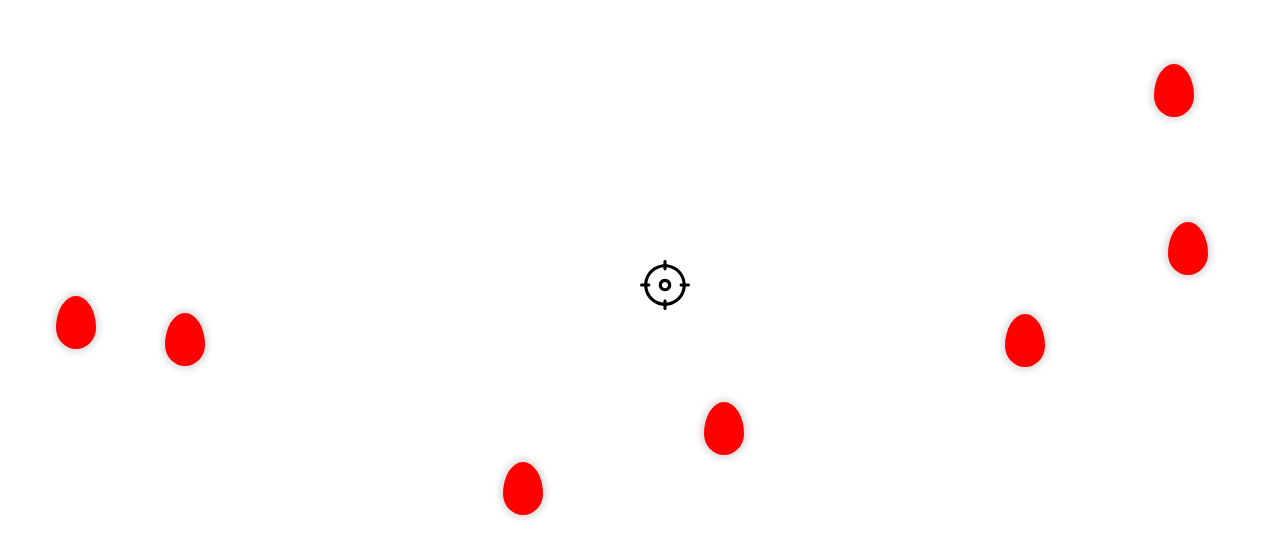
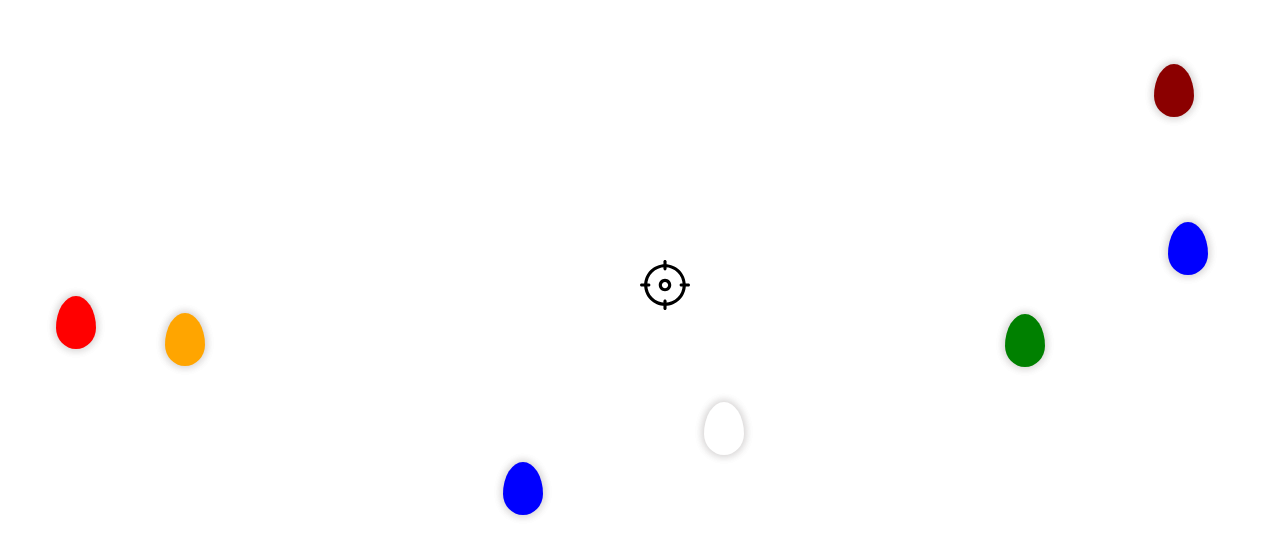
Before and after one commit to gnir-work/oshrita-22, a React (Create React App) app: page / in a window 1280 px wide. Shown: the part 140-698 px from the top of the page. Built offline with nearby package versions, Linux system fonts and the light colour scheme.

Commit message:
Color the eggs.

```diff
--- a/src/App.js
+++ b/src/App.js
@@ -35,8 +35,9 @@ function App() {
 
     return (
         <content>
-            {eggs.map(({ cracks, left, top, width, height }, index) => (
+            {eggs.map(({ cracks, left, top, width, height, color }, index) => (
                 <Egg
+                    color={color}
                     key={index}
                     numOfCracks={cracks}
                     left={left}
--- a/src/components/Egg.jsx
+++ b/src/components/Egg.jsx
@@ -6,7 +6,8 @@ import "./Egg.scss";
 import { MAX_NUMBER_OF_CRACKS } from "../consts";
 
 
-export const Egg = ({ className, left, top, width, height, numOfCracks }) => {
+export const Egg = ({ className, left, top, width, height, numOfCracks, color }) => {
+    console.log(color);
     const [cracks, setCracks] = useState([]);
     const [isShaking, setIsShaking] = useState(false);
 
@@ -40,6 +41,7 @@ export const Egg = ({ className, left, top, width, height, numOfCracks }) => {
                 style={{
                     height: `${height}px`,
                     width: `${width}px`,
+                    backgroundColor: color
                 }}
                 className={classNames("egg", className, {
                     "shake-animation": isShaking,
--- a/src/components/Egg.scss
+++ b/src/components/Egg.scss
@@ -4,7 +4,7 @@
 
 .egg {
     position: relative;
-    background-color: red;
+    background-color: white;
     border-radius: 50%/60% 60% 40% 40%;
     box-shadow: 0px 0px 10px #D5D3D3, 0px 0px 10px #D5D3D3;
 
--- a/src/eggs.js
+++ b/src/eggs.js
@@ -12,6 +12,7 @@ export default [
             x: random(2, 5, true),
             y: random(2, 5, true),
         },
+        color: "white"
     },
     {
         left: 400,
@@ -23,6 +24,7 @@ export default [
             x: random(2, 5, true),
             y: random(2, 5, true),
         },
+        color: "red"
     },
     {
         left: 600,
@@ -34,6 +36,7 @@ export default [
             x: random(-5, 5, true),
             y: random(-5, 5, true),
         },
+        color: "blue"
     },
     {
         left: 600,
@@ -45,6 +48,7 @@ export default [
             x: random(-5, 5, true),
             y: random(-5, 5, true),
         },
+        color: "orange"
     },
     {
         left: 600,
@@ -56,6 +60,7 @@ export default [
             x: random(-5, 5, true),
             y: random(-5, 5, true),
         },
+        color: "blue"
     },
     {
         left: 600,
@@ -67,6 +72,7 @@ export default [
             x: random(-5, 5, true),
             y: random(-5, 5, true),
         },
+        color: "green"
     },
     {
         left: 600,
@@ -78,5 +84,6 @@ export default [
             x: random(-5, 5, true),
             y: random(-5, 5, true),
         },
+        color: "darkred"
     },
 ];
```
